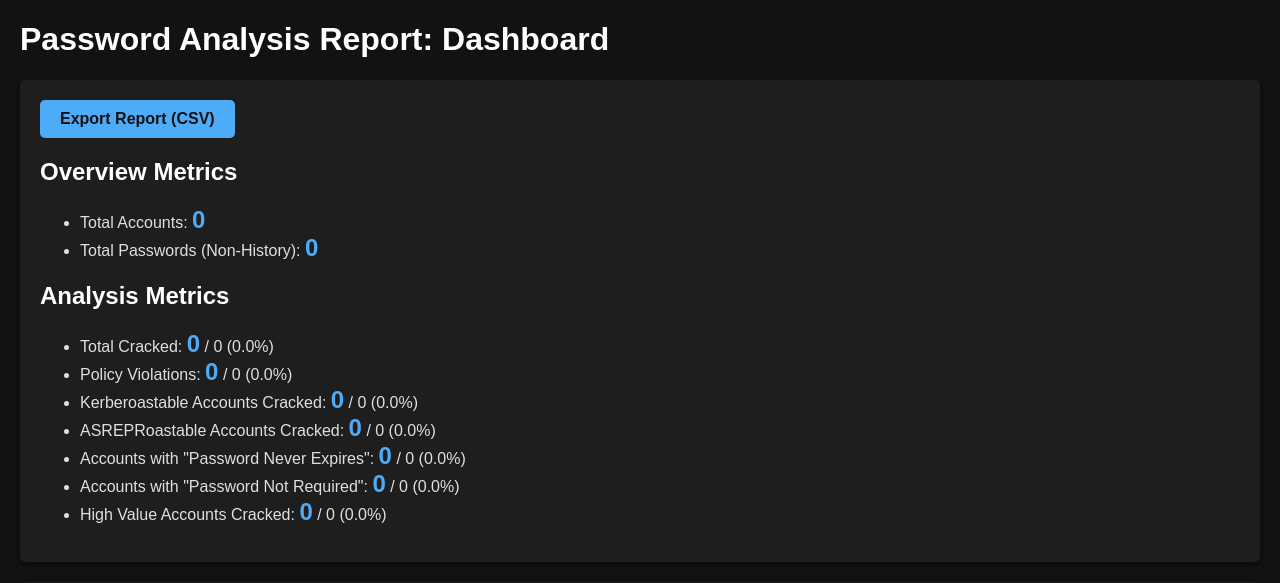
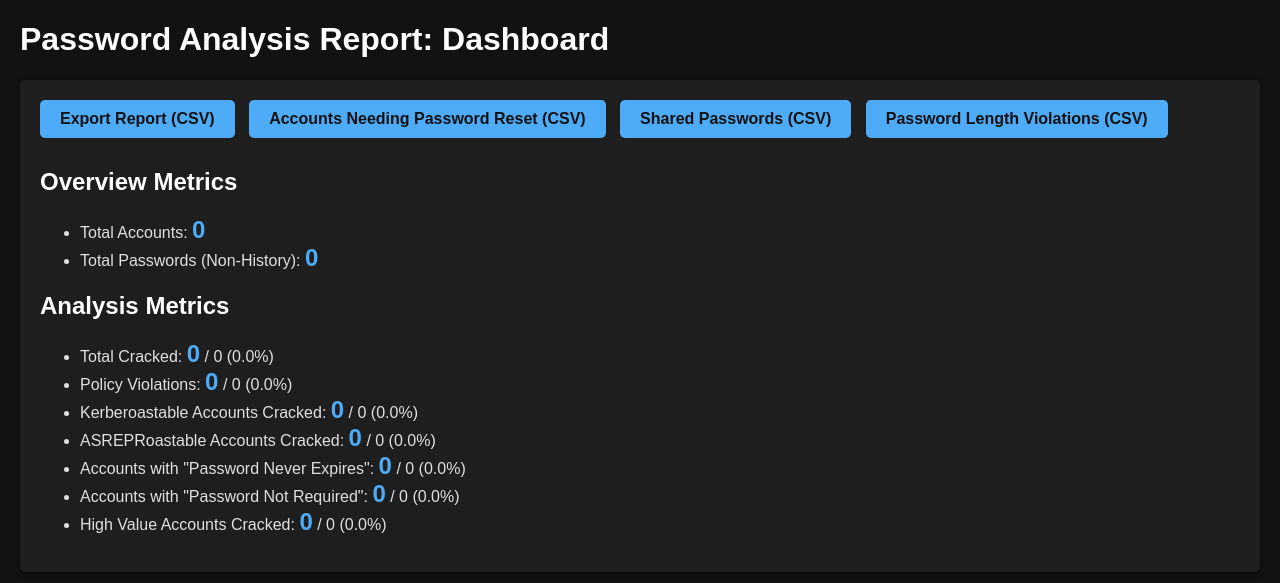
Before and after one commit to jcollins387/PassMetrics, a Flask app: page / in a window 1280 px wide. Shown: the part 78-661 px from the top of the page. Run offline with Flask 3, Linux system fonts and the light colour scheme; data that the repository does not hold is empty.

Commit message:
Add new CSV exports for accounts needing reset, shared passwords, and length violations
Co-authored-by: jcollins387 <68445089+jcollins387@users.noreply.github.com>

```diff
--- a/app.py
+++ b/app.py
@@ -256,6 +256,117 @@ def export_csv():
         headers={"Content-disposition": "attachment; filename=report.csv"}
     )
 
+@app.route('/export_reset_csv')
+def export_reset_csv():
+    db = get_db()
+    c = db.cursor()
+
+    c.execute('''
+        SELECT u.domain, u.username,
+               CASE WHEN h.cracked_password IS NOT NULL THEN 'TRUE' ELSE '' END as needs_reset
+        FROM users u
+        LEFT JOIN hashes h ON u.id = h.user_id AND h.is_history = 0
+        ORDER BY u.domain, u.username
+    ''')
+    rows = c.fetchall()
+
+    si = io.StringIO()
+    cw = csv.writer(si)
+    cw.writerow(['Domain', 'Username', 'Needs Reset'])
+
+    for row in rows:
+        cw.writerow([row['domain'], row['username'], row['needs_reset']])
+
+    output = si.getvalue()
+    return Response(
+        output,
+        mimetype="text/csv",
+        headers={"Content-disposition": "attachment; filename=accounts_needing_reset.csv"}
+    )
+
+
+@app.route('/export_shared_csv')
+def export_shared_csv():
+    db = get_db()
+    c = db.cursor()
+
+    c.execute('''
+        SELECT u.domain, u.username,
+               CASE WHEN hc.uses > 1 THEN 'TRUE' ELSE '' END as is_shared,
+               IFNULL(hc.uses, 0) as total_uses
+        FROM users u
+        LEFT JOIN hashes h ON u.id = h.user_id AND h.is_history = 0
+        LEFT JOIN (
+            SELECT lower(nt_hash) as hash_val, COUNT(*) as uses
+            FROM hashes
+            WHERE is_history = 0 AND nt_hash IS NOT NULL AND nt_hash != ''
+            GROUP BY lower(nt_hash)
+        ) hc ON lower(h.nt_hash) = hc.hash_val
+        ORDER BY u.domain, u.username
+    ''')
+    rows = c.fetchall()
+
+    si = io.StringIO()
+    cw = csv.writer(si)
+    cw.writerow(['Domain', 'Username', 'Shared Hash', 'Total Uses'])
+
+    for row in rows:
+        cw.writerow([row['domain'], row['username'], row['is_shared'], row['total_uses'] if row['is_shared'] == 'TRUE' else ''])
+
+    output = si.getvalue()
+    return Response(
+        output,
+        mimetype="text/csv",
+        headers={"Content-disposition": "attachment; filename=shared_passwords.csv"}
+    )
+
+
+@app.route('/export_length_csv')
+def export_length_csv():
+    db = get_db()
+    c = db.cursor()
+
+    c.execute('''
+        SELECT u.domain, u.username, pv.reason
+        FROM users u
+        LEFT JOIN hashes h ON u.id = h.user_id AND h.is_history = 0 AND h.cracked_password IS NOT NULL
+        LEFT JOIN policy_violations pv ON u.id = pv.user_id
+        WHERE h.id IS NOT NULL
+        ORDER BY u.domain, u.username
+    ''')
+    rows = c.fetchall()
+
+    si = io.StringIO()
+    cw = csv.writer(si)
+    cw.writerow(['Domain', 'Username', 'Length Violation', 'Requirement'])
+
+    for row in rows:
+        domain = row['domain']
+        username = row['username']
+        reason = row['reason'] or ''
+        reason_list = [r.strip() for r in reason.split(',')] if reason else []
+
+        length_req = ''
+        is_violation = ''
+        for r in reason_list:
+            if r.lower().startswith('length'):
+                parts = r.split(' ', 1)
+                if len(parts) > 1:
+                    length_req = parts[1]
+                else:
+                    length_req = r
+                is_violation = 'TRUE'
+                break
+
+        cw.writerow([domain, username, is_violation, length_req])
+
+    output = si.getvalue()
+    return Response(
+        output,
+        mimetype="text/csv",
+        headers={"Content-disposition": "attachment; filename=length_violations.csv"}
+    )
+
 @app.route('/lengths')
 def lengths():
     db = get_db()
--- a/templates/dashboard.html
+++ b/templates/dashboard.html
@@ -6,7 +6,10 @@
 <div class="card">
 
 <div style="margin-bottom: 20px;">
-    <a href="/export_csv" style="display: inline-block; padding: 10px 20px; background-color: #4dabf7; color: #121212; text-decoration: none; font-weight: bold; border-radius: 5px;">Export Report (CSV)</a>
+    <a href="/export_csv" style="display: inline-block; padding: 10px 20px; margin-right: 10px; margin-bottom: 10px; background-color: #4dabf7; color: #121212; text-decoration: none; font-weight: bold; border-radius: 5px;">Export Report (CSV)</a>
+    <a href="/export_reset_csv" style="display: inline-block; padding: 10px 20px; margin-right: 10px; margin-bottom: 10px; background-color: #4dabf7; color: #121212; text-decoration: none; font-weight: bold; border-radius: 5px;">Accounts Needing Password Reset (CSV)</a>
+    <a href="/export_shared_csv" style="display: inline-block; padding: 10px 20px; margin-right: 10px; margin-bottom: 10px; background-color: #4dabf7; color: #121212; text-decoration: none; font-weight: bold; border-radius: 5px;">Shared Passwords (CSV)</a>
+    <a href="/export_length_csv" style="display: inline-block; padding: 10px 20px; margin-bottom: 10px; background-color: #4dabf7; color: #121212; text-decoration: none; font-weight: bold; border-radius: 5px;">Password Length Violations (CSV)</a>
 </div>
 
     <h2>Overview Metrics</h2>
```
